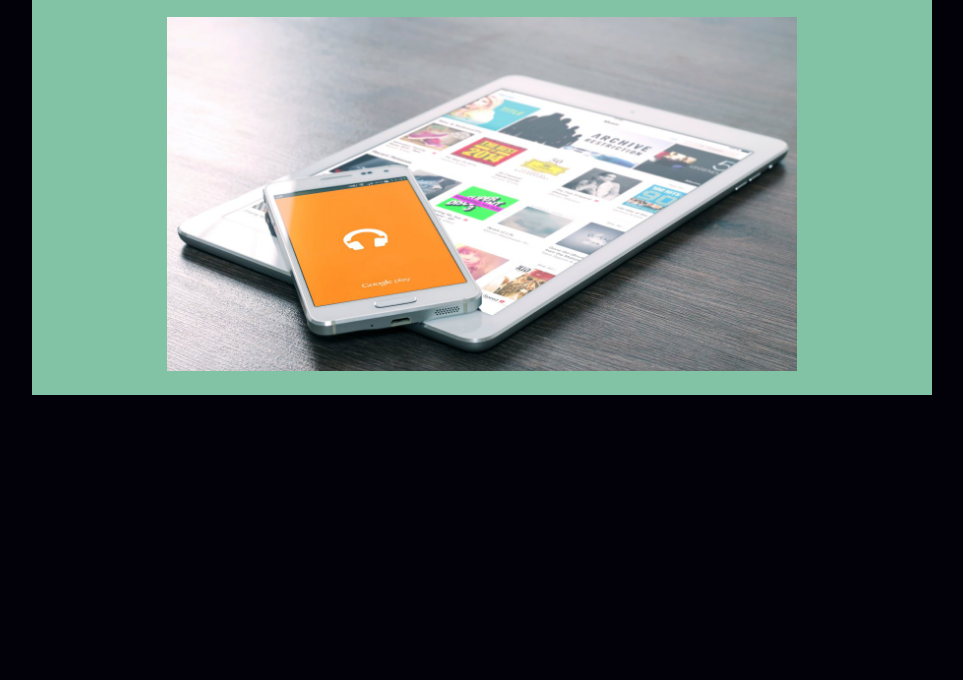
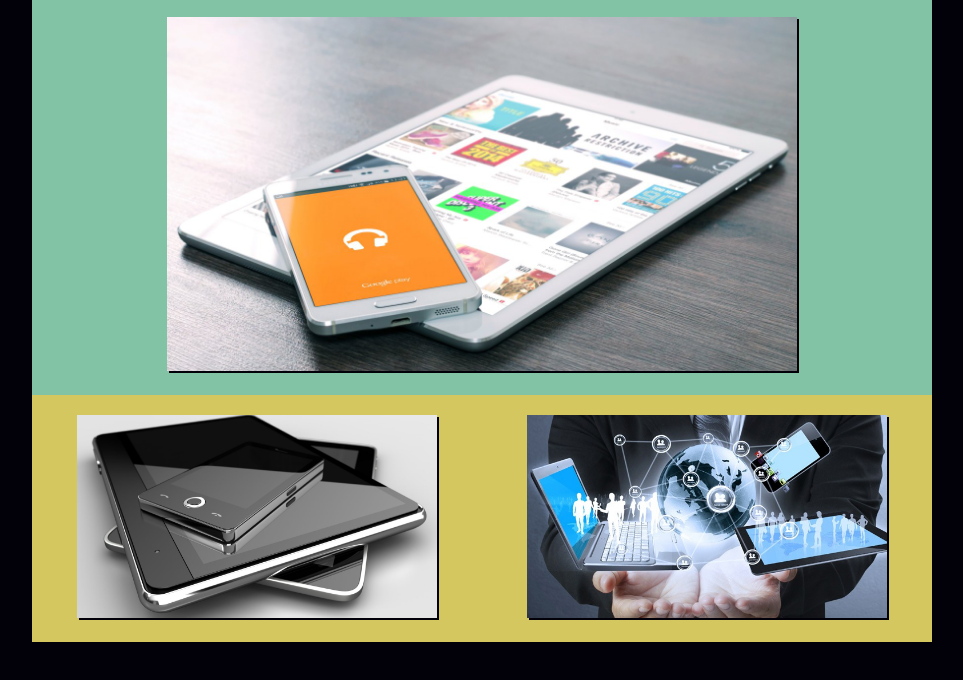
Before and after one commit to mayala82/Fotografias, a plain HTML site: page Index.html in a window 1280 px wide. Shown: the part 92-772 px from the top of the page, without its empty margins (158-1121 px from the left). Drawn offline with Linux system fonts and the light colour scheme.

Commit message:
Se agregan imagenes y se actualizan estilos.

```diff
--- a/Index.html
+++ b/Index.html
@@ -23,7 +23,17 @@
       <div id="Principal" class="principal">
           <img src="./imagenes/ImagenPrincipal.jpg" alt="">
       </div>
+      <div id="Secundario" class="secundario">
+        <div id="imagen2" class="">
+          <img id="img2" src="./imagenes/dispositivos-negros.jpg" alt="" class="adaptativa_2">
+        </div>
+        <div id="imagen3" class="">
+            <img id="img3" src="./imagenes/tecnologia.jpg" alt="" class="adaptativa_2">
+        </div>
+      </div>
+      <footer>
 
+      </footer>
     </div>
 
   </body>
--- a/css/estilos.css
+++ b/css/estilos.css
@@ -52,14 +52,37 @@ nav{
   color: black;
   text-decoration: underline;
 }
+.menu>li>a:visited{}
+
 .principal{
   width: 100%;
   margin: 0 auto;
   background-color: #82c3a6;
   text-align: center;
 }
+img{
+  box-shadow: 2px 2px #02010a;
+}
 .principal>img{
   width: 70%;
   margin-top: 20px;
   margin-bottom: 20px;
+  shadow: 2px 2px #02010a;
 }
+.secundario{
+  width: 100%;
+  margin: 0 auto;
+  background-color: #d5c75f;
+  border: 1px;
+  display: flex;
+  flex-flow: row;
+}
+.secundario>div{
+  width: 50%;
+  margin-top: 20px;
+  margin-bottom: 20px;
+  text-align: center;
+}
+.adaptativa_2{
+  width: 80%;
+}
```
